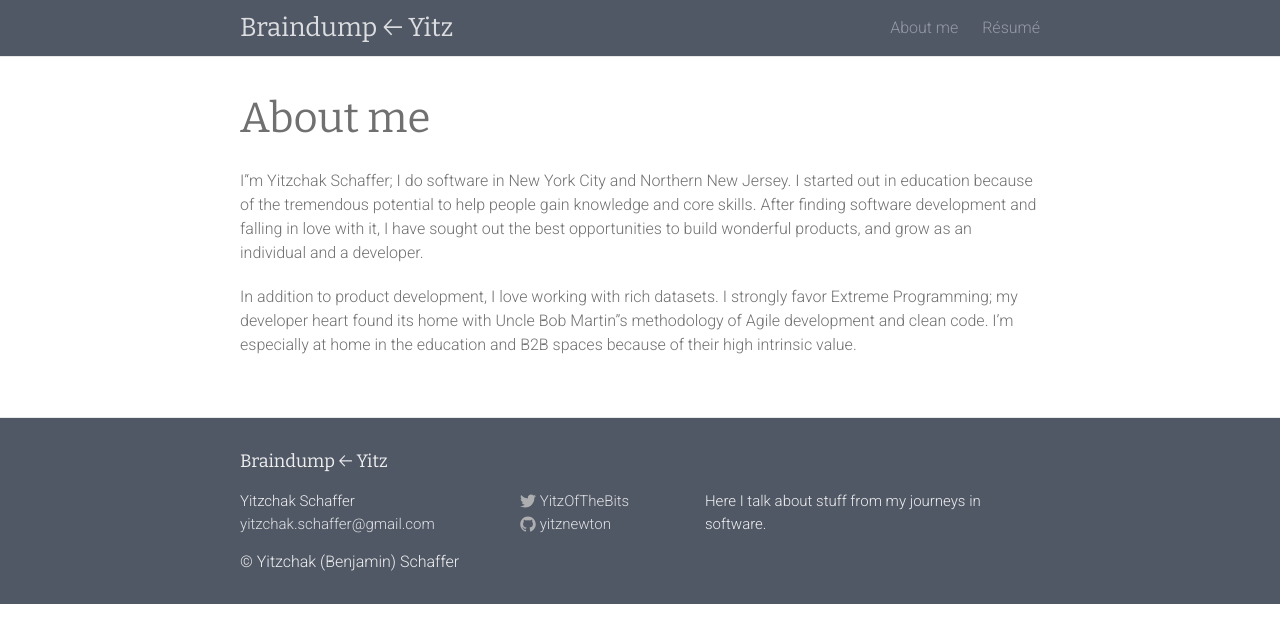
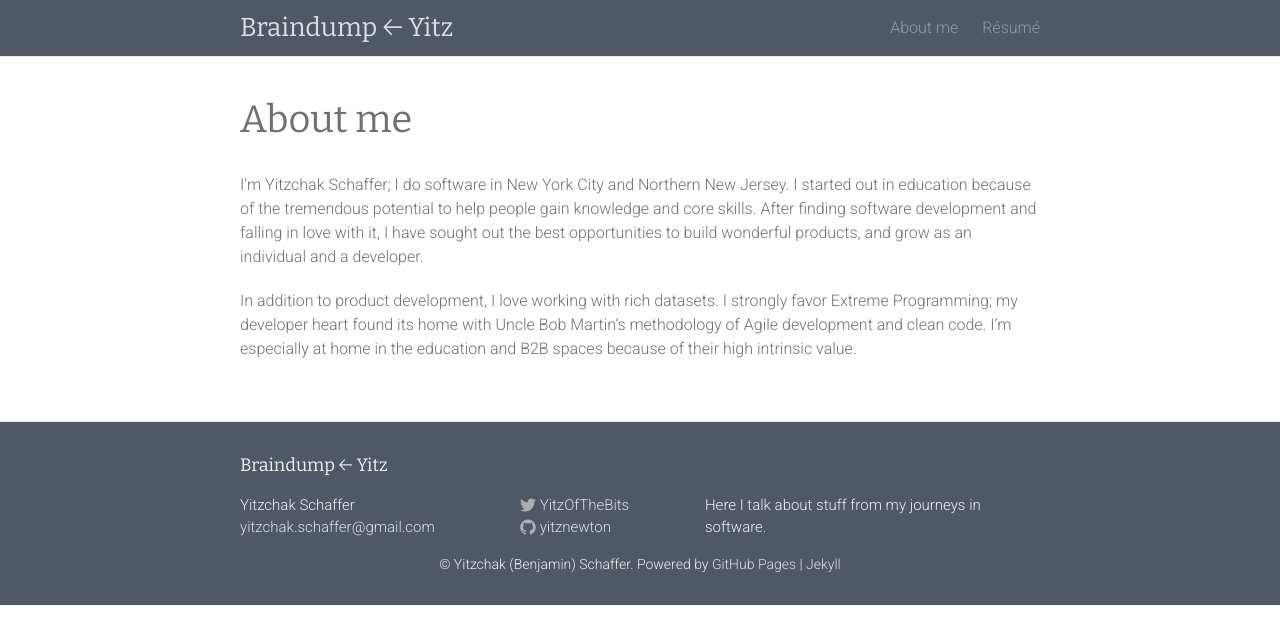
Before and after one commit to yitznewton/yitznewton.github.io, a Jekyll site: the page built from about.md, in a window 1280 px wide. Shown: the top 644 px of the page. Built offline with Jekyll 4.4.1, drawn with Linux system fonts in a browser that asks for light colours.

Commit message:
update formatting

```diff
--- a/_includes/footer.html
+++ b/_includes/footer.html
@@ -56,7 +56,12 @@
       <p class="text">{{ site.description }}</p>
     </div>
 
-    <div class="copyright">&copy; Yitzchak (Benjamin) Schaffer</div>
+    <div class="copyright">
+      &copy; Yitzchak (Benjamin) Schaffer.
+      Powered by
+      <a href="https://pages.github.com/">GitHub Pages</a> |
+      <a href="http://jekyllrb.com/">Jekyll</a>
+    </div>
 
   </div>
 
--- a/about.md
+++ b/about.md
@@ -4,14 +4,14 @@
 permalink: /about/
 ---
 
-I''m Yitzchak Schaffer; I do software in New York City and Northern New Jersey.
-I started out in education because of the tremendous potential to help people
-gain knowledge and core skills. After finding software development and falling
-in love with it, I have sought out the best opportunities to build wonderful
-products, and grow as an individual and a developer.
+I'm Yitzchak Schaffer; I do software in New York City and Northern New
+Jersey.  I started out in education because of the tremendous potential to
+help people gain knowledge and core skills. After finding software development
+and falling in love with it, I have sought out the best opportunities to build
+wonderful products, and grow as an individual and a developer.
 
 In addition to product development, I love working with rich datasets. I
 strongly favor Extreme Programming; my developer heart found its home with
-Uncle Bob Martin''s methodology of Agile development and clean code. I’m
+Uncle Bob Martin's methodology of Agile development and clean code. I’m
 especially at home in the education and B2B spaces because of their high
 intrinsic value.
--- a/css/yitznewton.sass
+++ b/css/yitznewton.sass
@@ -45,6 +45,8 @@
 
   .copyright
     opacity: 0.9
+    font-size: 14px
+    text-align: center
 
 strong, b
   font-weight: 500
@@ -56,11 +58,11 @@
   font-family: "Source Code Pro", monospace
 
 a, a:visited
-  color: #707070
+  color: #000
   text-decoration: none
 
 a:hover
-  opacity: 0.6
+  opacity: 0.4
   text-decoration: none
 
 .site-nav .page-link
@@ -76,6 +78,7 @@
 
   .post-link
     @include bitter
+    color: $body_color
     display: block
     margin: 4px 0 8px
 
@@ -96,6 +99,10 @@
 
 address
   font-style: normal
+
+.post-header h1
+  font-size: 38px
+  line-height: 1.2em
 
 .post-content
   h2
@@ -119,6 +126,12 @@
     font-size: 20px
     margin: 0
     padding: 0
+
+.home .about
+  margin: 0 0 38px
+  border-top: 1px solid #909090
+  padding: 6px 0 0
+  font-style: italic
 
 .tag-index
   h2
@@ -151,6 +164,10 @@
       border-left: none
       padding: 0 10px
 
+@media screen and (max-width: 750px)
+  .site-footer .copyright
+    text-align: left
+
 @media screen and (max-width: 600px)
   .site-name .page-link
     color: #707070
--- a/index.html
+++ b/index.html
@@ -3,6 +3,12 @@
 ---
 
 <div class="home">
+  <header class="about">
+    <p>I'm Yitzchak Schaffer; I do software in New York City and Northern New
+    Jersey. <a href="https://twitter.com/unclebobmartin">Uncle Bob</a> is my
+    crack, and Linux-Mac-PHP-Ruby-Python-Java-Haskell-JS-HTML5-CSS3-Sass
+    is my stack.</p>
+  </header>
 
   <ul class="posts">
     {% for post in site.posts %}
```
